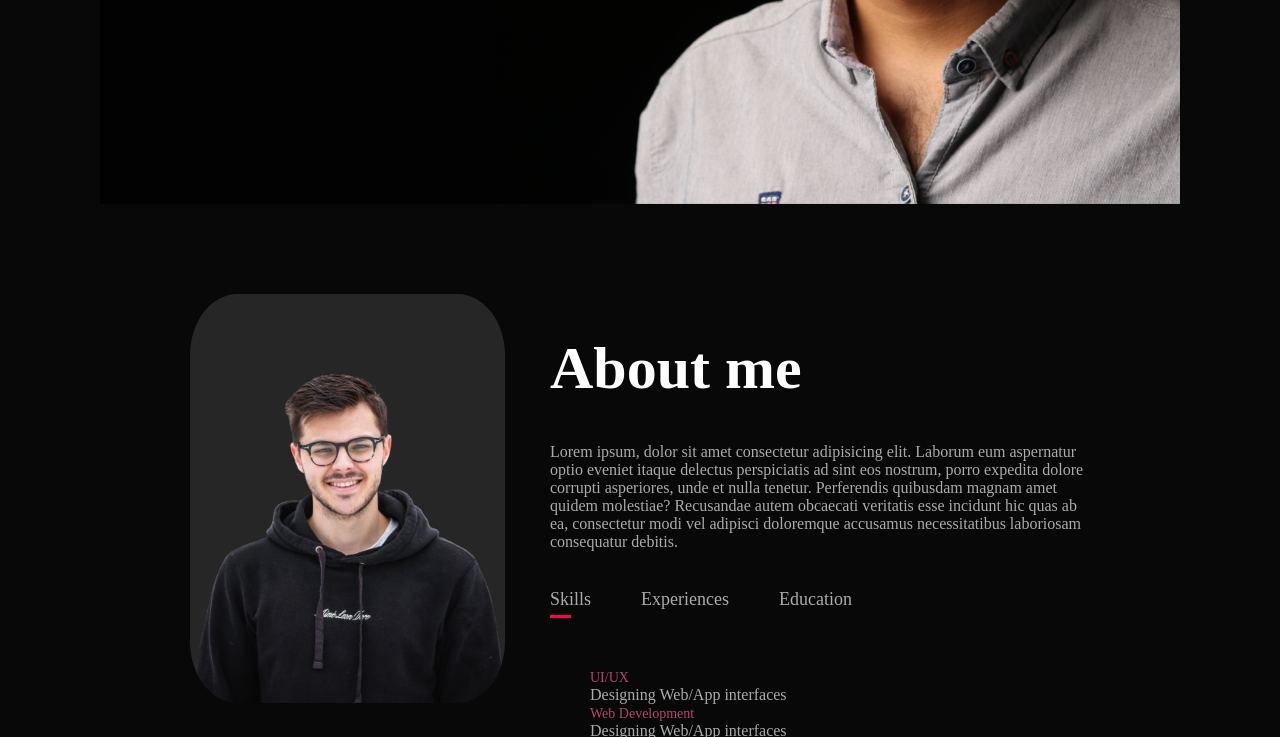
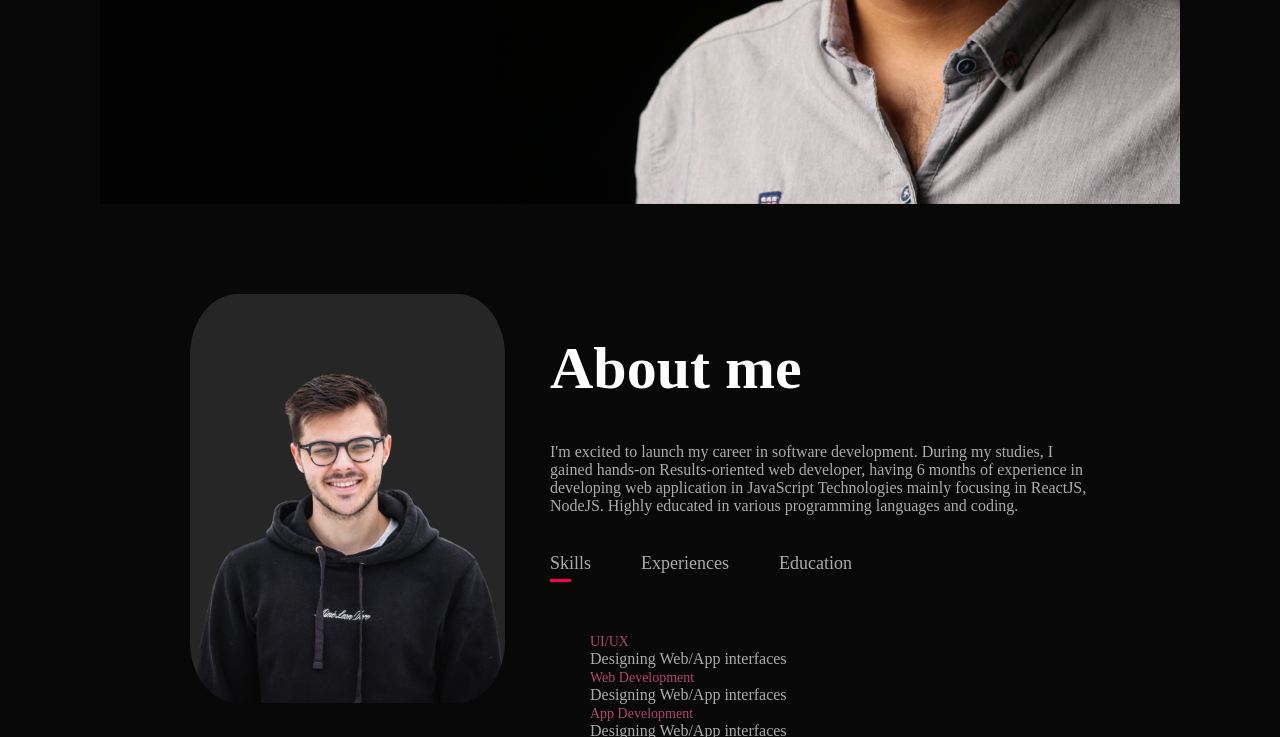
Before and after one commit to opmaurya007/Portfolio, a plain HTML site: page index.html in a window 1280 px wide. Shown: the part 604-1341 px from the top of the page. Drawn offline with Linux system fonts and the light colour scheme.

Commit message:
Update index.html

```diff
--- a/index.html
+++ b/index.html
@@ -39,7 +39,7 @@
         <div class="header-text">
           <p>UI/UX Designer</p>
           <h1>
-            Hi,I'am <span>Omprakash</span><br />
+            Hi,I'm <span>Omprakash</span><br />
             Kushwaha from <br />
             Kushinagar
           </h1>
@@ -56,13 +56,9 @@
           <div class="about-col-2">
             <h1 class="sub-title">About me</h1>
             <p>
-              Lorem ipsum, dolor sit amet consectetur adipisicing elit. Laborum
-              eum aspernatur optio eveniet itaque delectus perspiciatis ad sint
-              eos nostrum, porro expedita dolore corrupti asperiores, unde et
-              nulla tenetur. Perferendis quibusdam magnam amet quidem molestiae?
-              Recusandae autem obcaecati veritatis esse incidunt hic quas ab ea,
-              consectetur modi vel adipisci doloremque accusamus necessitatibus
-              laboriosam consequatur debitis.
+              I'm excited to launch my career in software development. During my studies, I gained hands-on Results-oriented web
+developer, having 6 months of experience in developing web application in JavaScript Technologies mainly focusing in
+ReactJS, NodeJS. Highly educated in various programming languages and coding.
             </p>
             <div class="tab-titles">
               <p class="tab-links active-link" onclick="opentab('skills')">
```
